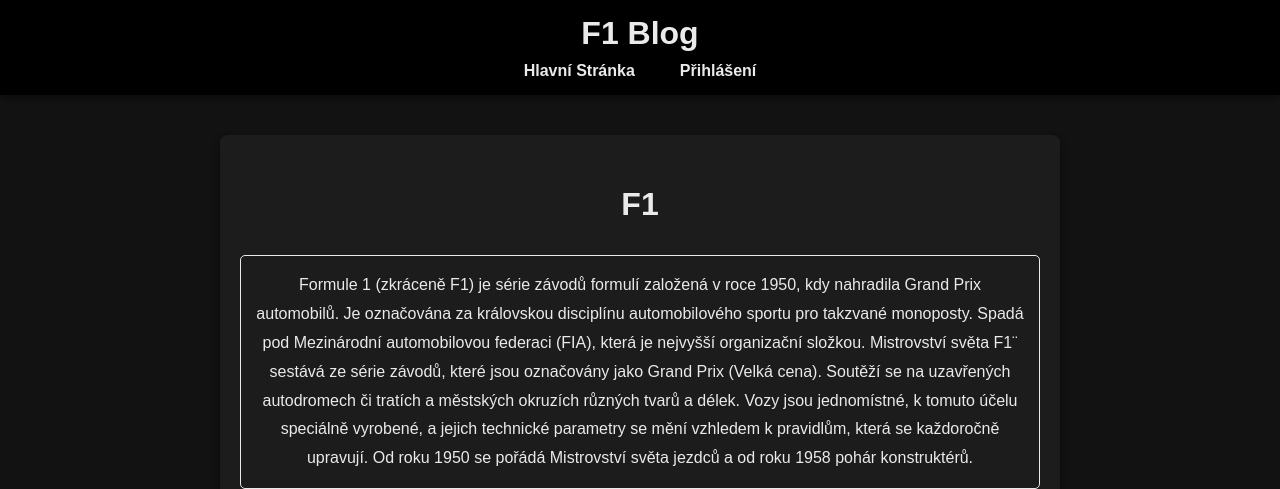
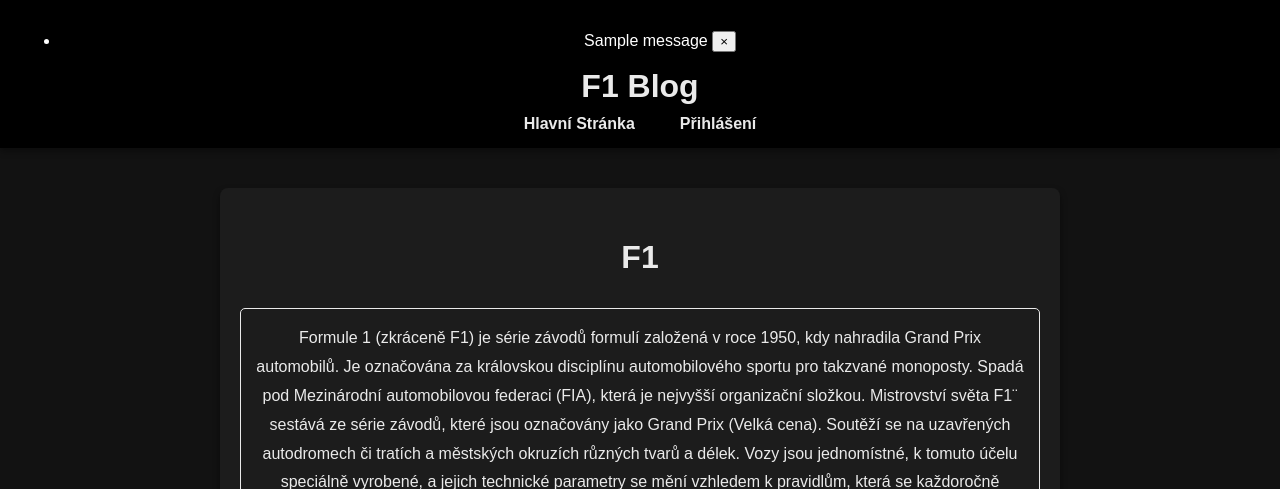
Before and after one commit to DanielKocandrle/Hlavni_projekt, a Flask app: page / in a window 1280 px wide. Shown: the top 489 px of the page. Run offline with Flask 3, Linux system fonts and the light colour scheme; one stand-in notice (Sample message) is shown.

Commit message:
pridani flash messages a tlacitka na zavirani flash message

```diff
--- a/templates/base.html
+++ b/templates/base.html
@@ -10,6 +10,20 @@
 </head>
 <body>
     <header>
+
+        {% with messages = get_flashed_messages(with_categories=true) %}
+            {% if messages %}
+                <ul>
+                    {% for category, message in messages %}
+                        <li class="flash {{ category }}">
+                            {{ message }}
+                            <button class="close" onclick="this.parentElement.style.display='none';">&times;</button>
+                        </li>
+                    {% endfor %}
+                </ul>
+            {% endif %}
+        {% endwith %}
+
         <h1>F1 Blog</h1>
         <nav>
             <ul>
```
